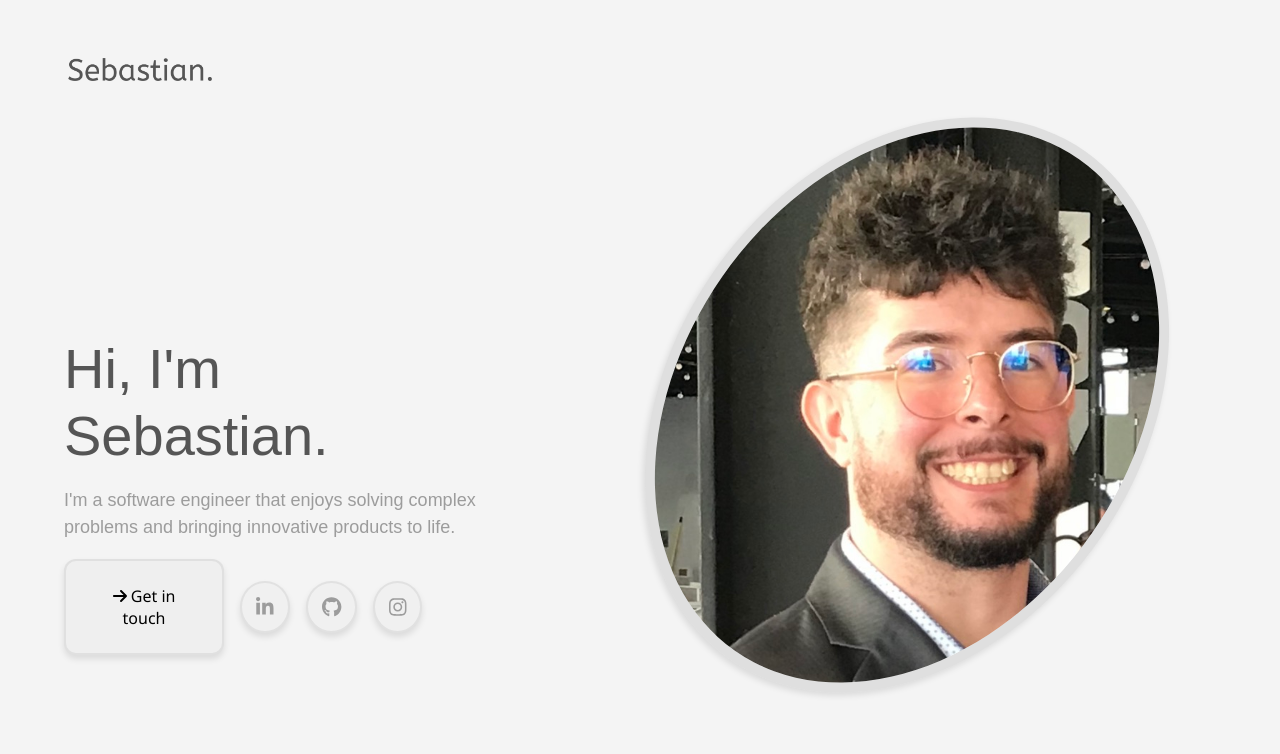
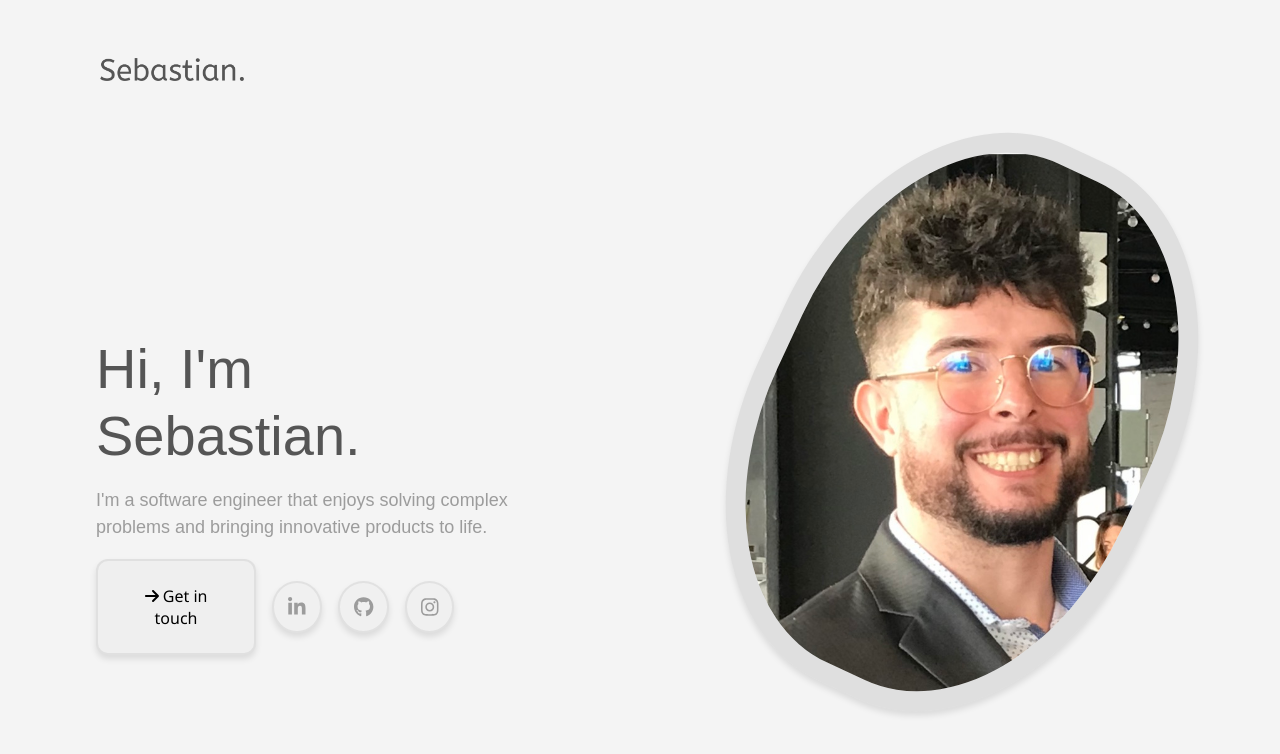
Before and after one commit to Checchii/portfolio, a React (Create React App) app: page / in a window 1280 px wide. Shown: the top 754 px of the page. Built offline with nearby package versions, Linux system fonts and the light colour scheme.

Commit message:
updated styles

```diff
--- a/src/components/about/aboutme.css
+++ b/src/components/about/aboutme.css
@@ -9,27 +9,30 @@
 }
 
 .header-image {
-  margin-left: 12rem;
-  width: 450px;
-  height: 600px;
-  border: 10px solid hsla(0, 0%, 74%, 40%);
-  border-radius: 50%;
+  margin-top: 2rem;
+  margin-left: 15rem;
+  width: 380px;
+  height: 550px;
+  border: 20px solid hsla(0, 0%, 74%, 40%);
+  border-radius: 45%;
   padding: 0px;
-  transform: rotate(35deg);
+  transform: rotate(25deg);
   overflow: hidden;
-  box-shadow: 0px 4px 6px rgba(0, 0, 0, 0.1);
+  box-shadow: 2px 4px 6px rgba(0, 0, 0, 0.1);
 }
 
 .image {
+  padding-bottom: 40rem;
+  padding-left: 7rem;
   width: 120%;
-  height: 115%;
+  height: 110%;
   object-fit: cover;
-  transform: rotate(-35deg);
+  transform: rotate(-25deg);
 }
 
 .about-container {
   margin-top: 14rem;
-  margin-left: 2rem;
+  margin-left: 4rem;
   max-width: 35%;
 }
 
--- a/src/components/nav/navigation.css
+++ b/src/components/nav/navigation.css
@@ -19,7 +19,7 @@
     font-family: "Poppins", sans-serif;
     text-decoration: none;
     margin-top: 3rem;
-    margin-left: 3rem;
+    margin-left: 5rem;
   }
 
   .nav-logo:hover {
```
